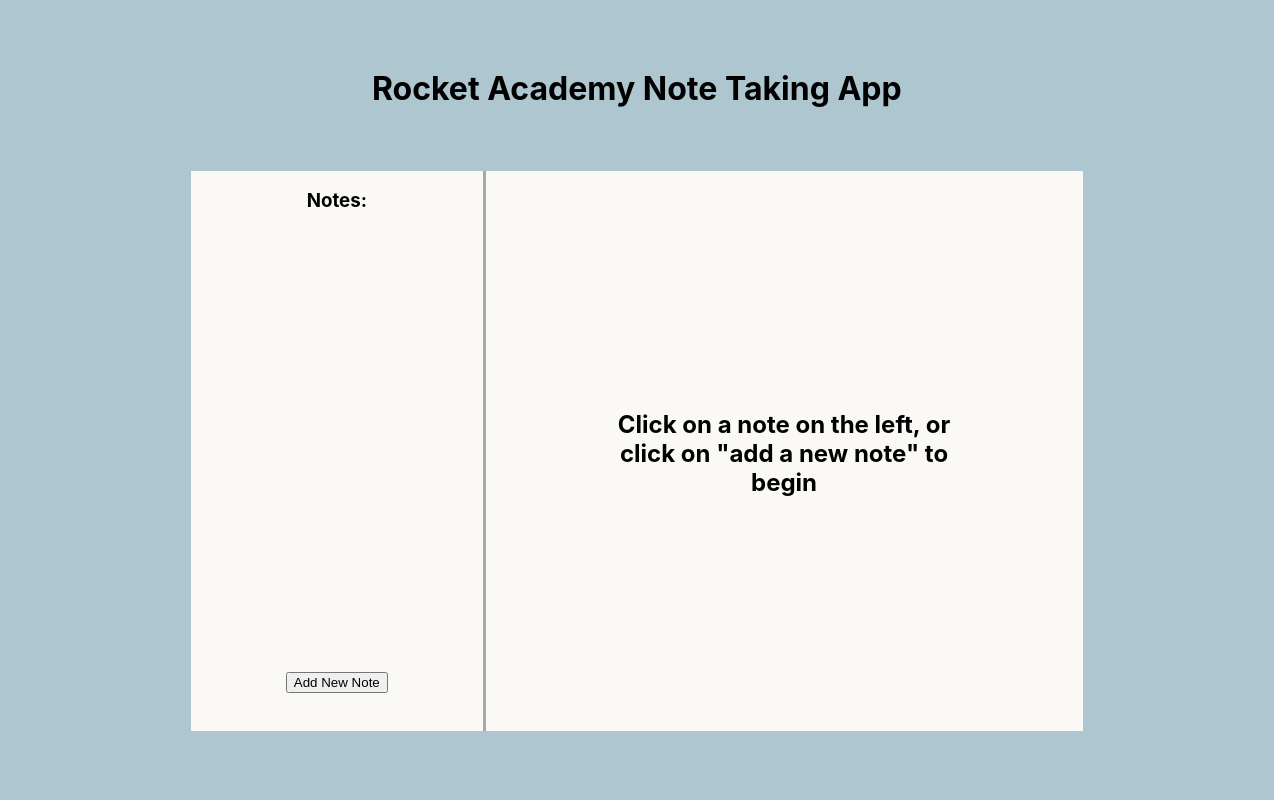
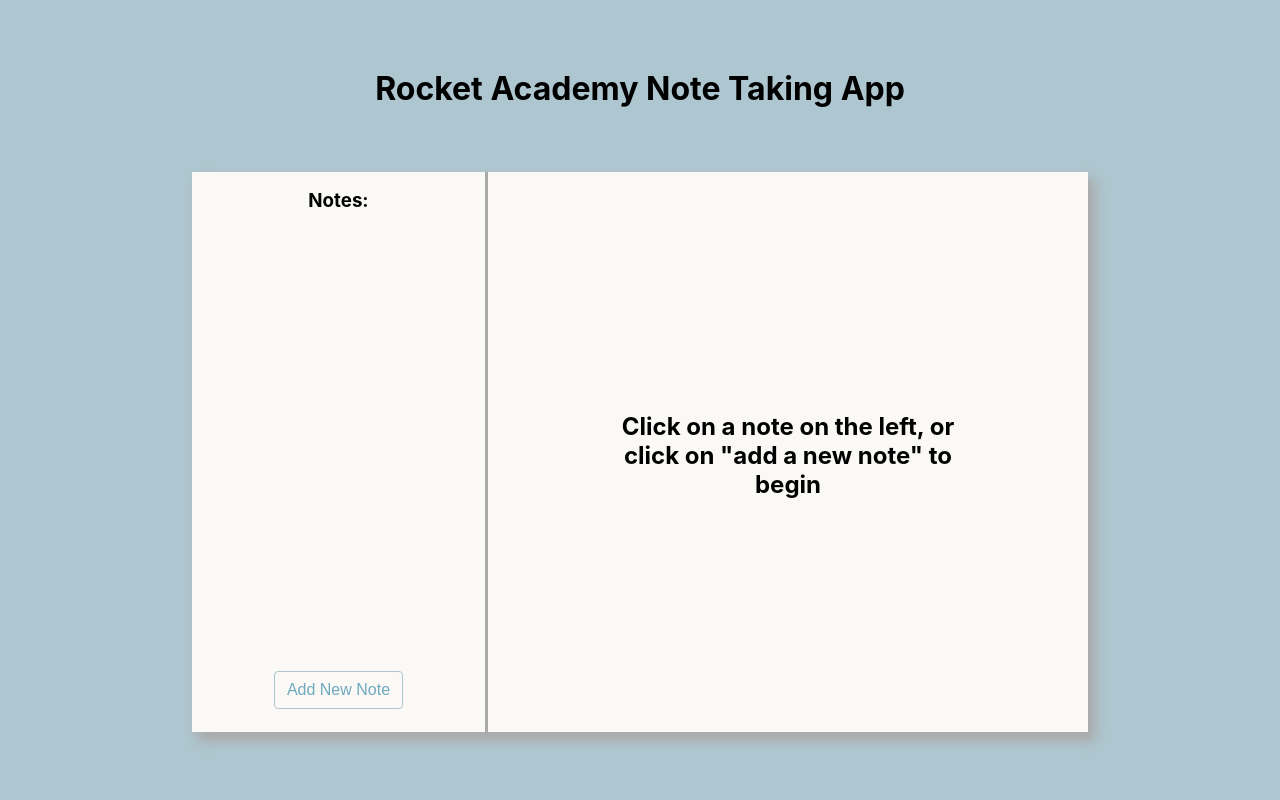
Before and after one commit to rocketacademy/project-noteTaking, a React (Create React App) app: page / in a window 1280 px wide. Built offline with nearby package versions, Linux system fonts and the light colour scheme.

Commit message:
added some minor stying

```diff
--- a/src/App.css
+++ b/src/App.css
@@ -1,7 +1,7 @@
 .App {
   text-align: center;
   height: 100vh;
-  width: 99.5vw;
+  width: 99vw;
   background-color: #aec6cf;
   display: flex;
   justify-content: center;
@@ -11,4 +11,10 @@
 }
 * {
   margin: 0;
+
 }
+
+body > #root > div {
+  height: 100vh;
+  width: 100vw
+}
--- a/src/components/NoteDetail/NoteDetail.css
+++ b/src/components/NoteDetail/NoteDetail.css
@@ -62,18 +62,35 @@
 .titleInput {
   height: 45%;
   width: auto;
+  font-size: 1.1rem;
+  font-family: inherit;
+  padding-left: 1%;
+}
+
+.titleInput:focus{
+    outline: none !important;
+    border: 2px solid #6fa9be;
 }
 
 
 .contentInput {
     margin: 2%;
-    max-height: 93%;
-    height: 93%;
-    width: 95%;
+    max-height: 87%;
+    height: 87%;
+    width: 90%;
     /* background-color: aquamarine; */
     text-align: start;
     overflow-y: auto;
+    overflow-x: hidden;
     resize: none;
+    font-size: 1.1rem;
+    font-family: inherit;
+    padding: 1%
+  }
+
+  .contentInput:focus{
+    outline: none !important;
+    border: 2px solid #6fa9be;
   }
 
   .defaultWarning{
--- a/src/components/NoteList/NoteList.css
+++ b/src/components/NoteList/NoteList.css
@@ -4,6 +4,8 @@
     border-right: solid;
     border-color: #a9a9a9;
     padding: 2%;
+    font:#4C061D;
+
 }
 h3{
     margin-bottom: 5%;
@@ -22,7 +24,7 @@
     width: 100%;
     padding-bottom: 7%;
     border-bottom: solid;
-    border-color: #a9a9a9;
+    border-color: #aec6cf;
     display: flex;
     justify-content: space-around;
 }
--- a/src/components/NoteList/NoteList.js
+++ b/src/components/NoteList/NoteList.js
@@ -46,7 +46,7 @@
             })
           : null}
       </div>
-      <button onClick={newNote}>Add New Note</button>
+      <button className='editBtn' onClick={newNote}>Add New Note</button>
     </div>
   );
 }
--- a/src/page/mainPage/MainPage.css
+++ b/src/page/mainPage/MainPage.css
@@ -4,5 +4,31 @@
     background-color: #FAF9F6 !important;
     margin-top: 5%;
     display: flex;
+    box-shadow: 6px 8px 11px 1px darkgrey;
+}
+.editBtn{
+
+    cursor: pointer;
+    outline: 0;
+    display: inline-block;
+    font-weight: 400;
+    line-height: 1.5;
+    text-align: center;
+    background-color: transparent;
+    border: 1px solid transparent;
+    padding: 6px 12px;
+    font-size: 1rem;
+    border-radius: .25rem;
+    transition: color .15s ease-in-out,background-color .15s ease-in-out,border-color .15s ease-in-out,box-shadow .15s ease-in-out;
+    color: #6fa9be;
+    border-color: #aec6cf;
+    min-width: fit-content;
+
 
 }
+
+.editBtn:hover{
+    color: #fff;
+    background-color: #aec6cf;
+    border-color: #aec6cf;
+}
```
